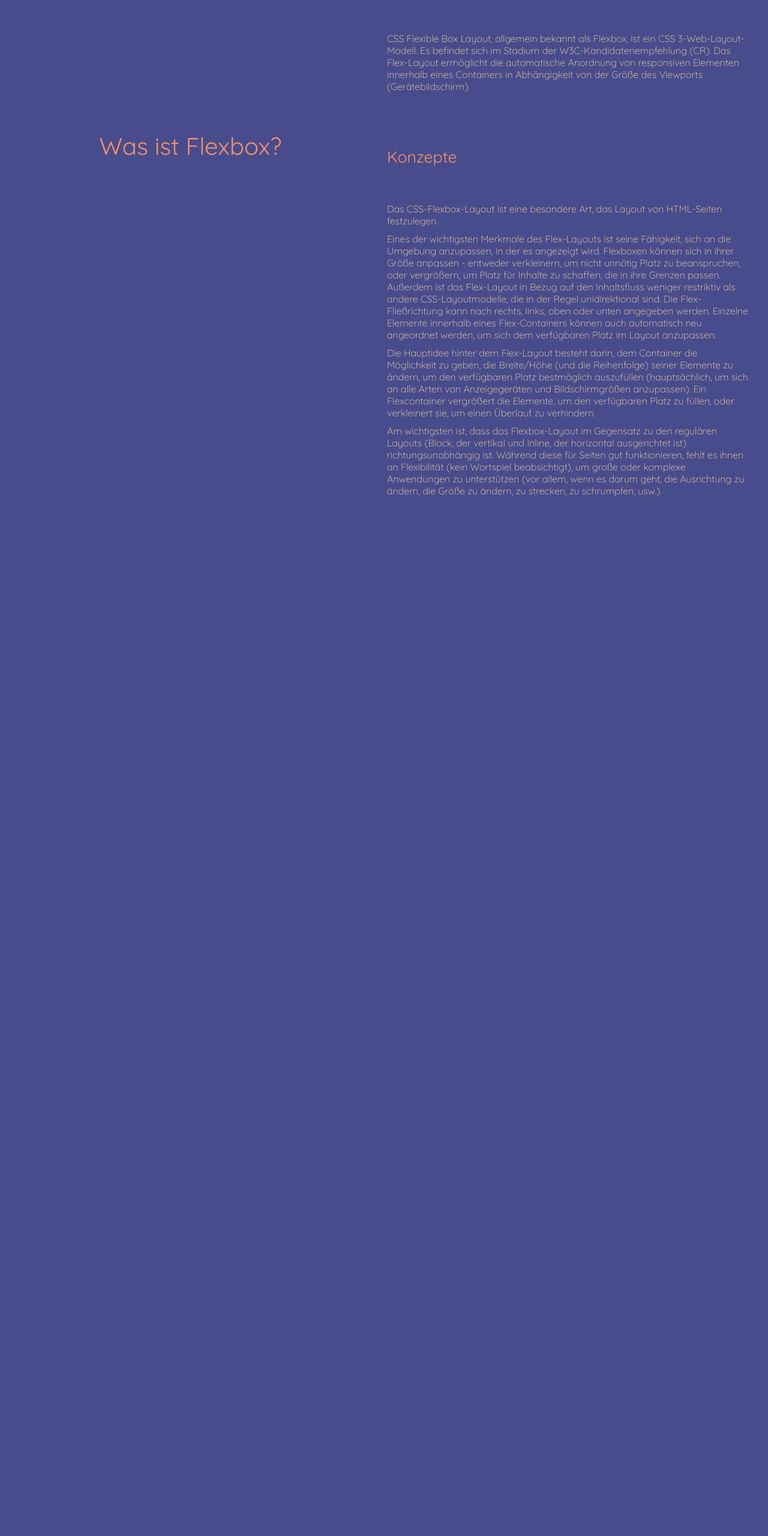
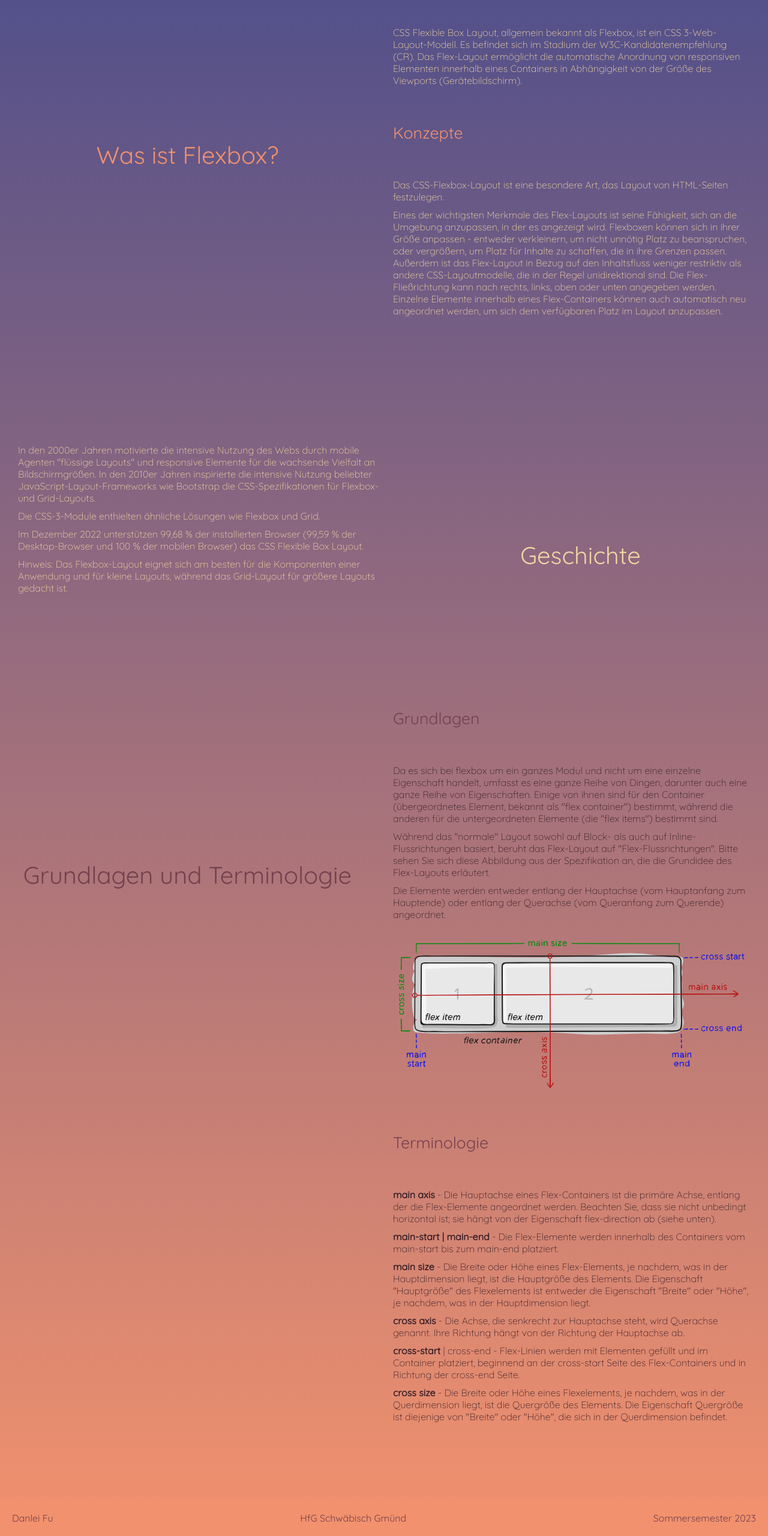
Before and after one commit to DanleiFu/flex-css, a plain HTML site: page index.html in a window 1280 px wide. Shown: the part 170-2730 px from the top of the page at 60% size. Before the commit the page ends 1240 px from the top, so only its background shows below. Drawn offline with Linux system fonts and the light colour scheme.

Commit message:
1_Version

```diff
--- a/css/style.css
+++ b/css/style.css
@@ -1,8 +1,7 @@
 * {
-    font-family: 'Quicksand', sans-serif;
+    font-family: 'Quicksand', Arial;
     margin: 0;
     box-sizing: border-box;
-    background-color: #494C8C;
     list-style: none;
 
 }
@@ -15,12 +14,14 @@ a:link, a:visited {
 #wrapper {
     display: grid;
     grid-template-columns: 1fr 1fr 1fr 1fr;
-    grid-template-rows: 60px 1100px 60px;
+    grid-template-rows: 60px 2550px 60px;
     grid-template-areas:
         "header header header header"
         "content content sidebar sidebar"
         "footer footer footer footer";
-    gap: 10px;
+    gap: 30px;
+    background: linear-gradient(#494C8C, #F2916D);
+
 }
 
 #logo {
@@ -45,8 +46,8 @@ nav ul{
     padding: 0;
     font-size: 20pt;
     margin-bottom: 60px;
-    margin-top: 60px;
     color: #F2916D;
+    margin-top: 30px;
     font-weight: 400;
 }
 
@@ -73,20 +74,73 @@ nav ul li{
 
 main{
     grid-area: content;
-    font-size: 30pt;
-    color: #F2916D;
-    padding-top: 50%;
-    text-align:center;
-    vertical-align: middle;
     /*grid-column-start: 1;
     grid-column-end: 4;
     grid-row-start: 2;
     grid-row-end: 3;*/
 }
 
-article {
+.area1{
+    height: 700px;
+}
+
+#title1,#title2,#title3{
+    font-size: 30pt;
+    text-align:center;
+    vertical-align: middle;
+}
+
+#title1{
+    padding-top: 50%;
+    color: #F2916D;
+}
+
+#title2{
+    padding-top: 40%;
+    color: #F2D6A2;
+}
+
+#title3{
+    padding-top: 50%;
+    color: #73404E;
+}
+
+.area2{
+    height: 500px;
+}
+
+.area3{
+    height: 1250px;
+}
+
+.right{
     width: 95%;
-    margin:  10px 10px 10px 0;
+    margin: 10px 10px 10px 0;
+}
+
+img {
+    max-width: 100%;
+    height: auto;
+}
+
+#intent2{
+    display: table;
+    margin-left: 30px;
+    width: 100%;
+}
+
+#intent3 li{
+    color: #3a2027;
+}
+
+
+.left{
+    display: table-cell;
+    vertical-align: middle;
+}
+
+#dunkel{
+    color:#73404E;
 }
 
 aside {
@@ -98,10 +152,19 @@ aside {
 }
 
 footer {
-    background-color: lightgray;
+    background-color: #F2916D;
     grid-area: footer;
+    display: flex;
+    flex-direction: row;
+    flex-wrap: nowrap;
+    justify-content:space-between;
     /*grid-column-start: 1;
     grid-column-end: 5;
     grid-row-start: 3;
     grid-row-end: 4;*/
 }
+
+footer div{
+    color:#73404E;
+    padding: 20px;
+}
--- a/index.html
+++ b/index.html
@@ -23,24 +23,84 @@
             </nav>
         </header>
         <main>
-            Was ist Flexbox?
+            <div class="area1" id="title1">Was ist Flexbox?</div>
+            <div class="area2" id="intent2">
+                <article class="left">
+                    <li>In den 2000er Jahren motivierte die intensive Nutzung des Webs durch mobile Agenten "flüssige
+                        Layouts" und responsive Elemente für die wachsende Vielfalt an Bildschirmgrößen. In den 2010er
+                        Jahren inspirierte die intensive Nutzung beliebter JavaScript-Layout-Frameworks wie Bootstrap
+                        die CSS-Spezifikationen für Flexbox- und Grid-Layouts.</li>
+                    <li>Die CSS-3-Module enthielten ähnliche Lösungen wie Flexbox und Grid.</li>
+                    <li>Im Dezember 2022 unterstützen 99,68 % der installierten Browser (99,59 % der Desktop-Browser und
+                        100 % der mobilen Browser) das CSS Flexible Box Layout.</li>
+                    <li>Hinweis: Das Flexbox-Layout eignet sich am besten für die Komponenten einer Anwendung und für
+                        kleine Layouts, während das Grid-Layout für größere Layouts gedacht ist.</li>
+                </article>
+            </div>
+            <div class="area3" id="title3">Grundlagen und Terminologie</div>
         </main>
         <aside>
-            <article>
-                <ul class="subtitle">Definition</ul>
-                <li class="paragraph-end">CSS Flexible Box Layout, allgemein bekannt als Flexbox, ist ein CSS 3-Web-Layout-Modell. Es befindet sich im Stadium der W3C-Kandidatenempfehlung (CR). Das Flex-Layout ermöglicht die automatische Anordnung von responsiven Elementen innerhalb eines Containers in Abhängigkeit von der Größe des Viewports (Gerätebildschirm).</li>
-                <ul class="subtitle">Konzepte</ul>
-                <li>Das CSS-Flexbox-Layout ist eine besondere Art, das Layout von HTML-Seiten festzulegen.</li>
-                <li>Eines der wichtigsten Merkmale des Flex-Layouts ist seine Fähigkeit, sich an die Umgebung anzupassen, in der es angezeigt wird. Flexboxen können sich in ihrer Größe anpassen - entweder verkleinern, um nicht unnötig Platz zu beanspruchen, oder vergrößern, um Platz für Inhalte zu schaffen, die in ihre Grenzen passen. Außerdem ist das Flex-Layout in Bezug auf den Inhaltsfluss weniger restriktiv als andere CSS-Layoutmodelle, die in der Regel unidirektional sind. Die Flex-Fließrichtung kann nach rechts, links, oben oder unten angegeben werden. Einzelne Elemente innerhalb eines Flex-Containers können auch automatisch neu angeordnet werden, um sich dem verfügbaren Platz im Layout anzupassen.</li>
-                <li>Die Hauptidee hinter dem Flex-Layout besteht darin, dem Container die Möglichkeit zu geben, die Breite/Höhe (und die Reihenfolge) seiner Elemente zu ändern, um den verfügbaren Platz bestmöglich auszufüllen (hauptsächlich, um sich an alle Arten von Anzeigegeräten und Bildschirmgrößen anzupassen). Ein Flexcontainer vergrößert die Elemente, um den verfügbaren Platz zu füllen, oder verkleinert sie, um einen Überlauf zu verhindern.</li>
-                <li>Am wichtigsten ist, dass das Flexbox-Layout im Gegensatz zu den regulären Layouts (Block, der vertikal und Inline, der horizontal ausgerichtet ist) richtungsunabhängig ist. Während diese für Seiten gut funktionieren, fehlt es ihnen an Flexibilität (kein Wortspiel beabsichtigt), um große oder komplexe Anwendungen zu unterstützen (vor allem, wenn es darum geht, die Ausrichtung zu ändern, die Größe zu ändern, zu strecken, zu schrumpfen, usw.).</li>
-            </article>
+            <div class="area1" id="intent1">
+                <article class="right">
+                    <ul class="subtitle">Definition</ul>
+                    <li class="paragraph-end">CSS Flexible Box Layout, allgemein bekannt als Flexbox, ist ein CSS
+                        3-Web-Layout-Modell. Es befindet sich im Stadium der W3C-Kandidatenempfehlung (CR). Das
+                        Flex-Layout ermöglicht die automatische Anordnung von responsiven Elementen innerhalb eines
+                        Containers in Abhängigkeit von der Größe des Viewports (Gerätebildschirm).</li>
+                    <ul class="subtitle">Konzepte</ul>
+                    <li>Das CSS-Flexbox-Layout ist eine besondere Art, das Layout von HTML-Seiten festzulegen.</li>
+                    <li>Eines der wichtigsten Merkmale des Flex-Layouts ist seine Fähigkeit, sich an die Umgebung
+                        anzupassen, in der es angezeigt wird. Flexboxen können sich in ihrer Größe anpassen - entweder
+                        verkleinern, um nicht unnötig Platz zu beanspruchen, oder vergrößern, um Platz für Inhalte zu
+                        schaffen, die in ihre Grenzen passen. Außerdem ist das Flex-Layout in Bezug auf den Inhaltsfluss
+                        weniger restriktiv als andere CSS-Layoutmodelle, die in der Regel unidirektional sind. Die
+                        Flex-Fließrichtung kann nach rechts, links, oben oder unten angegeben werden. Einzelne Elemente
+                        innerhalb eines Flex-Containers können auch automatisch neu angeordnet werden, um sich dem
+                        verfügbaren Platz im Layout anzupassen.</li>
+                </article>
+            </div>
+            <div class="area2" id="title2">Geschichte</div>
+            <div class="area3" id="intent3">
+                <article class="right">
+                    <ul class="subtitle" id="dunkel">Grundlagen</ul>
+                    <li>Da es sich bei flexbox um ein ganzes Modul und nicht um eine einzelne Eigenschaft handelt,
+                        umfasst es eine ganze Reihe von Dingen, darunter auch eine ganze Reihe von Eigenschaften. Einige
+                        von ihnen sind für den Container (übergeordnetes Element, bekannt als "flex container")
+                        bestimmt, während die anderen für die untergeordneten Elemente (die "flex items") bestimmt sind.
+                    </li>
+                    <li>Während das "normale" Layout sowohl auf Block- als auch auf Inline-Flussrichtungen basiert,
+                        beruht das Flex-Layout auf "Flex-Flussrichtungen". Bitte sehen Sie sich diese Abbildung aus der
+                        Spezifikation an, die die Grundidee des Flex-Layouts erläutert.</li>
+                    <li>Die Elemente werden entweder entlang der Hauptachse (vom Hauptanfang zum Hauptende) oder entlang
+                        der Querachse (vom Queranfang zum Querende) angeordnet.</li>
+                    <img src="img/00-basic-terminology.svg" class="paragraph-end">
+                    <ul class="subtitle" id="dunkel">Terminologie</ul>
+                    <li><b>main axis</b> - Die Hauptachse eines Flex-Containers ist die primäre Achse, entlang der die
+                        Flex-Elemente angeordnet werden. Beachten Sie, dass sie nicht unbedingt horizontal ist; sie
+                        hängt von der Eigenschaft flex-direction ab (siehe unten).</li>
+                    <li><b>main-start | main-end</b> - Die Flex-Elemente werden innerhalb des Containers vom main-start
+                        bis zum main-end platziert.</li>
+                    <li><b>main size</b> - Die Breite oder Höhe eines Flex-Elements, je nachdem, was in der
+                        Hauptdimension liegt, ist die Hauptgröße des Elements. Die Eigenschaft "Hauptgröße" des
+                        Flexelements ist entweder die Eigenschaft "Breite" oder "Höhe", je nachdem, was in der
+                        Hauptdimension liegt.</li>
+                    <li><b>cross axis</b> - Die Achse, die senkrecht zur Hauptachse steht, wird Querachse genannt. Ihre
+                        Richtung hängt von der Richtung der Hauptachse ab.</li>
+                    <li><b>cross-start</b> | cross-end - Flex-Linien werden mit Elementen gefüllt und im Container
+                        platziert, beginnend an der cross-start Seite des Flex-Containers und in Richtung der cross-end
+                        Seite.</li>
+                    <li><b>cross size</b> - Die Breite oder Höhe eines Flexelements, je nachdem, was in der
+                        Querdimension liegt, ist die Quergröße des Elements. Die Eigenschaft Quergröße ist diejenige von
+                        "Breite" oder "Höhe", die sich in der Querdimension befindet.</li>
+                </article>
+            </div>
         </aside>
+        <footer>
+                <div>Danlei Fu</div>
+                <div>HfG Schwäbisch Gmünd</div>
+                <div>Sommersemester 2023</div>
+        </footer>
     </div>
 </body>
 
-<footer>
-
-</footer>
-
 </html>
```
